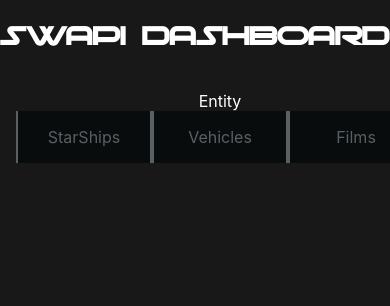
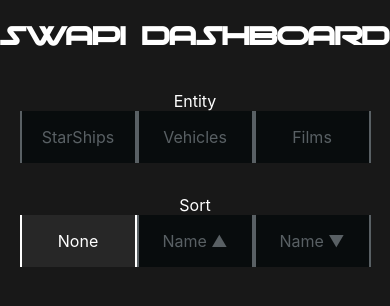
Before and after one commit to BrooklynP/SWAPI-Dashboard, a React (Create React App) app: page / in a window 390 px wide. Shown: the top 306 px of the page. Built offline with nearby package versions, Linux system fonts and the light colour scheme.

Commit message:
Make CSS responsive

```diff
--- a/src/components/entity-selection-input.css
+++ b/src/components/entity-selection-input.css
@@ -10,7 +10,7 @@
     border-right: solid 2px #596064;
     transition: 0.5s;
 
-    min-width: 100px;
+    flex: 1 1 0;
     text-align: center;
 }
 
@@ -29,4 +29,6 @@
 
 .entity-selection-input ul{
     display: flex;
+    width: 400px;
+    max-width: 90vw;
 }
--- a/src/components/film-card.css
+++ b/src/components/film-card.css
@@ -86,8 +86,8 @@
 }
 
 .film-card{
-    max-width: 400px;
-    min-width: 400px;
+    width: 400px;
+    max-width: 90vw;
 }
 
 .film-card img{
--- a/src/components/sort-input.css
+++ b/src/components/sort-input.css
@@ -10,7 +10,7 @@
     border-right: solid 2px #596064;
     transition: 0.5s;
 
-    min-width: 100px;
+    flex: 1 1 0;
     text-align: center;
 }
 
@@ -29,4 +29,6 @@
 
 .sort-input ul{
     display: flex;
+    width: 400px;
+    max-width: 90vw;
 }
--- a/src/components/vehicle-card.css
+++ b/src/components/vehicle-card.css
@@ -84,8 +84,8 @@
 }
 
 .vehicle-card{
-    max-width: 400px;
-    min-width: 400px;
+    width: 400px;
+    max-width: 90vw;
 }
 
 .vehicle-card img{
--- a/src/pages/home-page.css
+++ b/src/pages/home-page.css
@@ -3,6 +3,7 @@
     justify-content: center;
 
     padding: 16px;
+    max-width: 90vw;
 }
 
 .page-container{
@@ -13,4 +14,5 @@
 .user-controls{
     display: flex;
     justify-content: space-evenly;
+    flex-wrap: wrap;
 }
```
